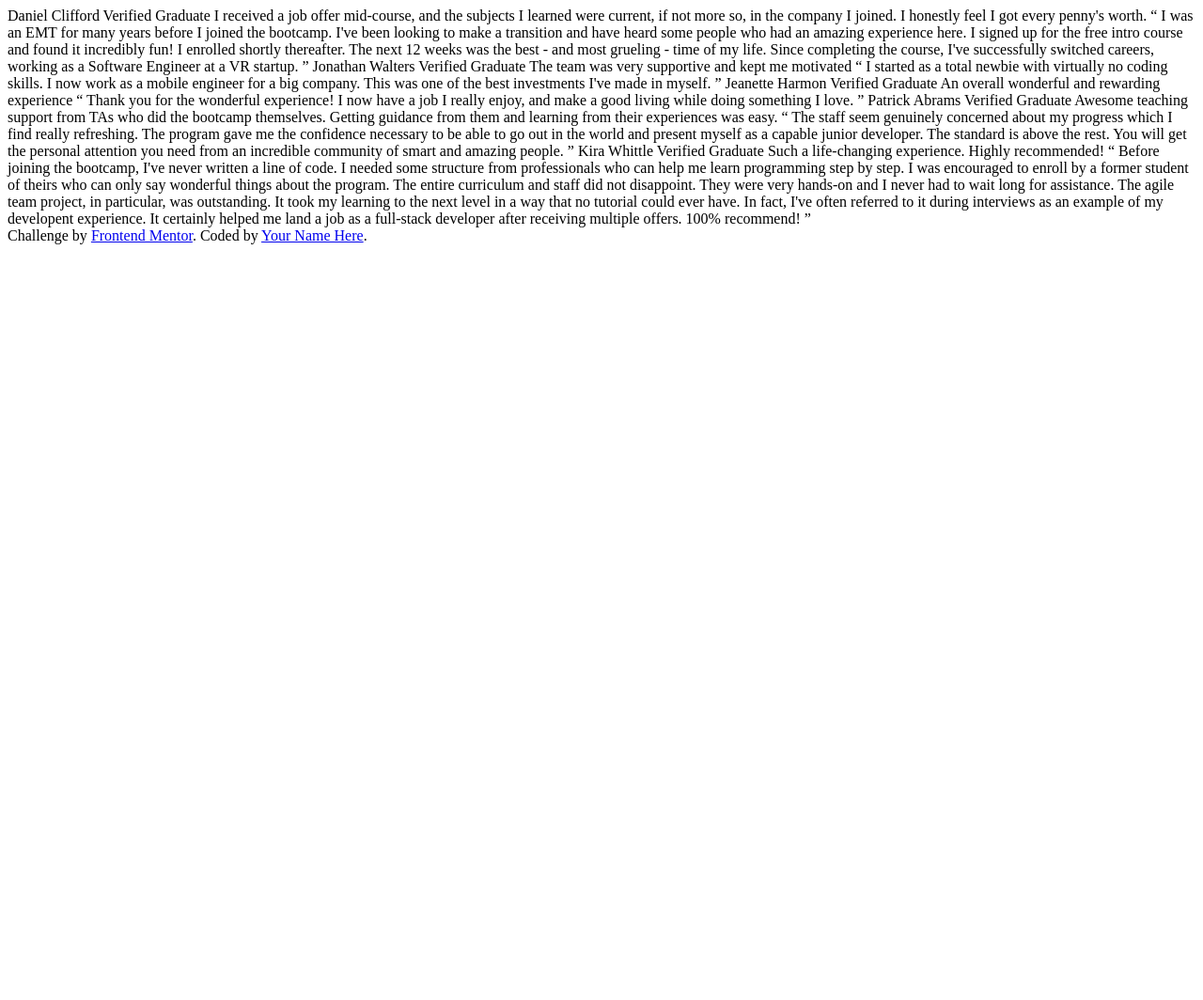
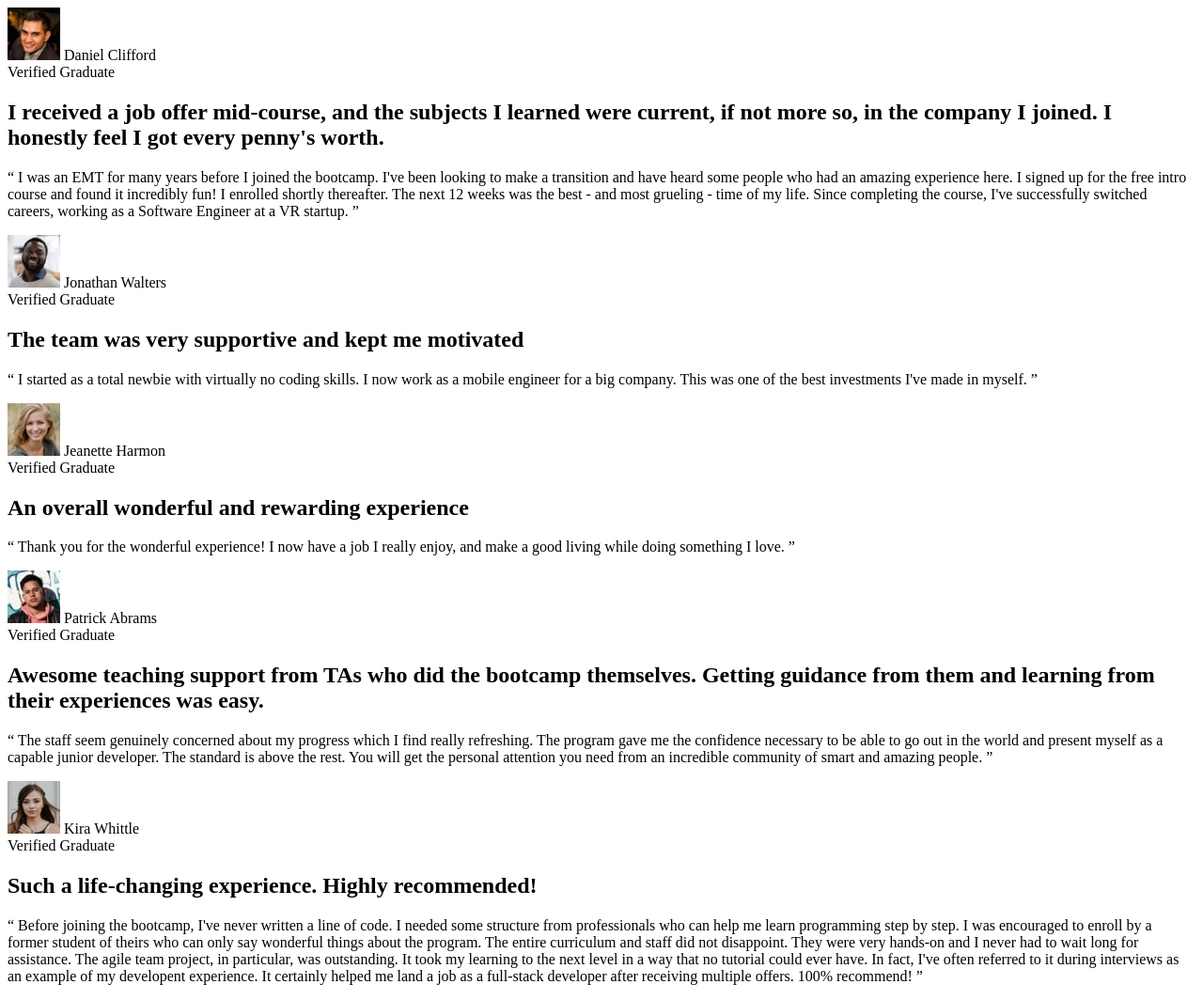
Before and after one commit to shakthi2003gh/testimonials-grid-section-main, a plain HTML site: page index.html in a window 1280 px wide. Shown: the whole page at 94% size. Before the commit the page ends 800 px from the top, so only its background shows below. Drawn offline with Linux system fonts and the light colour scheme.

Commit message:
Defined html layout.

```diff
--- a/index.html
+++ b/index.html
@@ -14,45 +14,118 @@
     <link rel="stylesheet" href="/styles/style.css" />
   </head>
   <body>
-    Daniel Clifford Verified Graduate I received a job offer mid-course, and the
-    subjects I learned were current, if not more so, in the company I joined. I
-    honestly feel I got every penny's worth. “ I was an EMT for many years
-    before I joined the bootcamp. I've been looking to make a transition and
-    have heard some people who had an amazing experience here. I signed up for
-    the free intro course and found it incredibly fun! I enrolled shortly
-    thereafter. The next 12 weeks was the best - and most grueling - time of my
-    life. Since completing the course, I've successfully switched careers,
-    working as a Software Engineer at a VR startup. ” Jonathan Walters Verified
-    Graduate The team was very supportive and kept me motivated “ I started as a
-    total newbie with virtually no coding skills. I now work as a mobile
-    engineer for a big company. This was one of the best investments I've made
-    in myself. ” Jeanette Harmon Verified Graduate An overall wonderful and
-    rewarding experience “ Thank you for the wonderful experience! I now have a
-    job I really enjoy, and make a good living while doing something I love. ”
-    Patrick Abrams Verified Graduate Awesome teaching support from TAs who did
-    the bootcamp themselves. Getting guidance from them and learning from their
-    experiences was easy. “ The staff seem genuinely concerned about my progress
-    which I find really refreshing. The program gave me the confidence necessary
-    to be able to go out in the world and present myself as a capable junior
-    developer. The standard is above the rest. You will get the personal
-    attention you need from an incredible community of smart and amazing people.
-    ” Kira Whittle Verified Graduate Such a life-changing experience. Highly
-    recommended! “ Before joining the bootcamp, I've never written a line of
-    code. I needed some structure from professionals who can help me learn
-    programming step by step. I was encouraged to enroll by a former student of
-    theirs who can only say wonderful things about the program. The entire
-    curriculum and staff did not disappoint. They were very hands-on and I never
-    had to wait long for assistance. The agile team project, in particular, was
-    outstanding. It took my learning to the next level in a way that no tutorial
-    could ever have. In fact, I've often referred to it during interviews as an
-    example of my developent experience. It certainly helped me land a job as a
-    full-stack developer after receiving multiple offers. 100% recommend! ”
+    <main class="block">
+      <article class="testimonial">
+        <div class="profile">
+          <img src="/images/image-daniel.jpg" alt="" />
+          <span>
+            Daniel Clifford <br />
+            Verified Graduate
+          </span>
+        </div>
 
-    <div class="attribution">
-      Challenge by
-      <a href="https://www.frontendmentor.io?ref=challenge" target="_blank"
-        >Frontend Mentor</a
-      >. Coded by <a href="#">Your Name Here</a>.
-    </div>
+        <h2>
+          I received a job offer mid-course, and the subjects I learned were
+          current, if not more so, in the company I joined. I honestly feel I
+          got every penny's worth.
+        </h2>
+
+        <p>
+          “ I was an EMT for many years before I joined the bootcamp. I've been
+          looking to make a transition and have heard some people who had an
+          amazing experience here. I signed up for the free intro course and
+          found it incredibly fun! I enrolled shortly thereafter. The next 12
+          weeks was the best - and most grueling - time of my life. Since
+          completing the course, I've successfully switched careers, working as
+          a Software Engineer at a VR startup. ”
+        </p>
+      </article>
+
+      <article class="testimonial">
+        <div class="profile">
+          <img src="/images/image-jonathan.jpg" alt="" />
+          <span>
+            Jonathan Walters <br />
+            Verified Graduate
+          </span>
+        </div>
+
+        <h2>The team was very supportive and kept me motivated</h2>
+
+        <p>
+          “ I started as a total newbie with virtually no coding skills. I now
+          work as a mobile engineer for a big company. This was one of the best
+          investments I've made in myself. ”
+        </p>
+      </article>
+
+      <article class="testimonial">
+        <div class="profile">
+          <img src="/images/image-jeanette.jpg" alt="" />
+          <span>
+            Jeanette Harmon <br />
+            Verified Graduate
+          </span>
+        </div>
+
+        <h2>An overall wonderful and rewarding experience</h2>
+
+        <p>
+          “ Thank you for the wonderful experience! I now have a job I really
+          enjoy, and make a good living while doing something I love. ”
+        </p>
+      </article>
+
+      <article class="testimonial">
+        <div class="profile">
+          <img src="/images/image-patrick.jpg" alt="" />
+          <span>
+            Patrick Abrams <br />
+            Verified Graduate
+          </span>
+        </div>
+
+        <h2>
+          Awesome teaching support from TAs who did the bootcamp themselves.
+          Getting guidance from them and learning from their experiences was
+          easy.
+        </h2>
+
+        <p>
+          “ The staff seem genuinely concerned about my progress which I find
+          really refreshing. The program gave me the confidence necessary to be
+          able to go out in the world and present myself as a capable junior
+          developer. The standard is above the rest. You will get the personal
+          attention you need from an incredible community of smart and amazing
+          people. ”
+        </p>
+      </article>
+
+      <article class="testimonial">
+        <div class="profile">
+          <img src="/images/image-kira.jpg" alt="" />
+          <span>
+            Kira Whittle <br />
+            Verified Graduate
+          </span>
+        </div>
+
+        <h2>Such a life-changing experience. Highly recommended!</h2>
+
+        <p>
+          “ Before joining the bootcamp, I've never written a line of code. I
+          needed some structure from professionals who can help me learn
+          programming step by step. I was encouraged to enroll by a former
+          student of theirs who can only say wonderful things about the program.
+          The entire curriculum and staff did not disappoint. They were very
+          hands-on and I never had to wait long for assistance. The agile team
+          project, in particular, was outstanding. It took my learning to the
+          next level in a way that no tutorial could ever have. In fact, I've
+          often referred to it during interviews as an example of my developent
+          experience. It certainly helped me land a job as a full-stack
+          developer after receiving multiple offers. 100% recommend! ”
+        </p>
+      </article>
+    </main>
   </body>
 </html>
```
